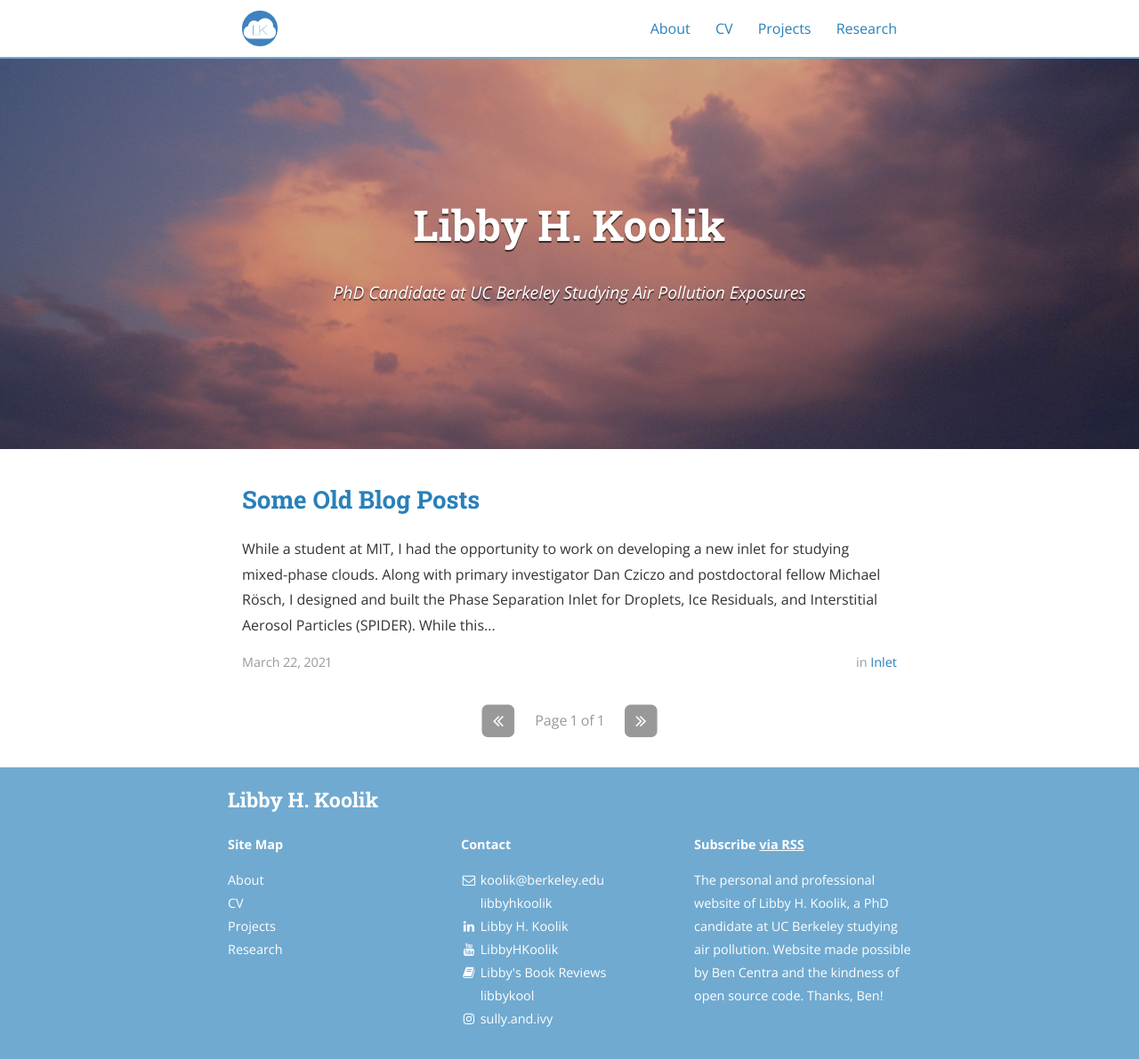
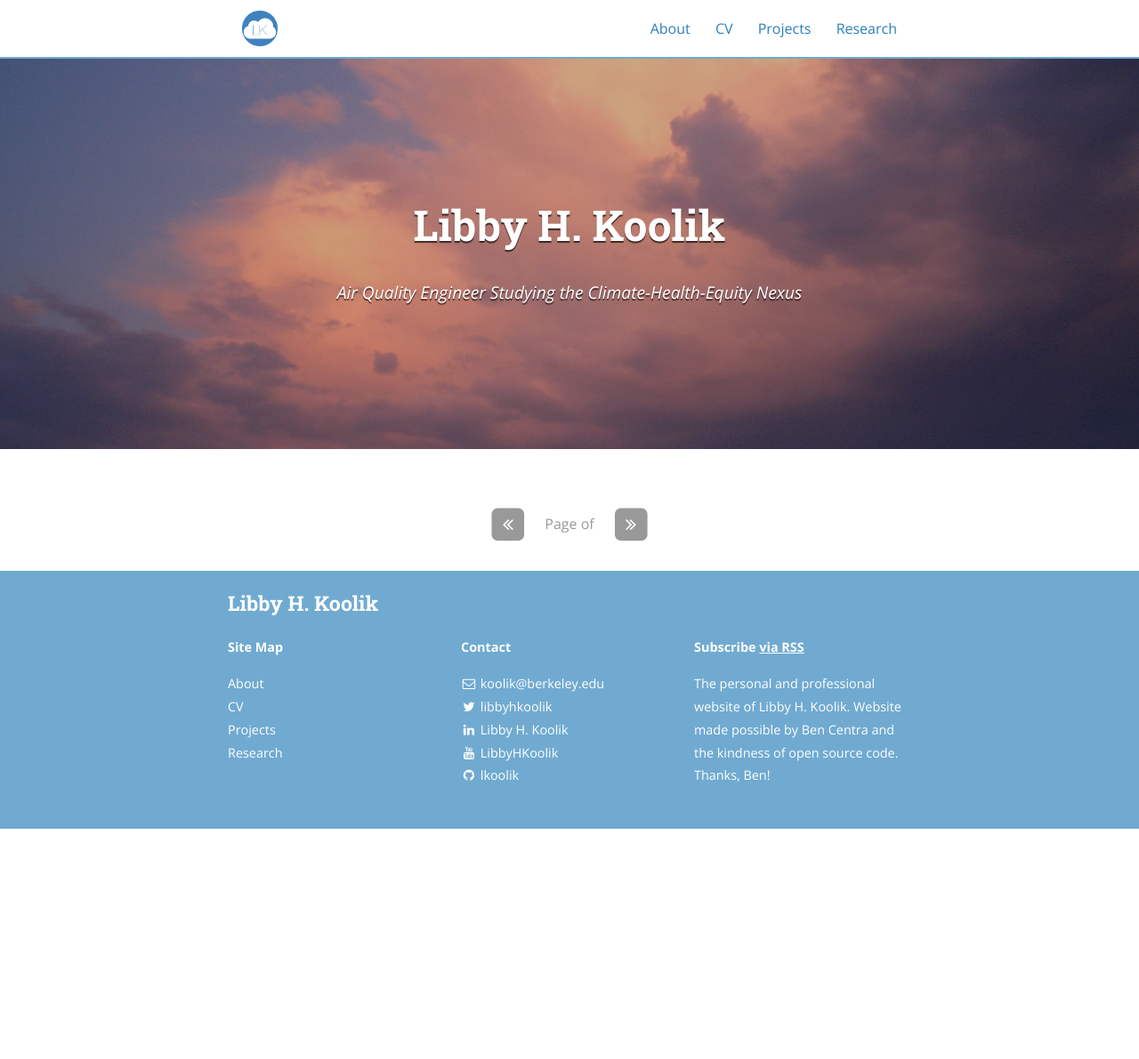
Before and after one commit to lkoolik/lkoolik.github.io, a Jekyll site: the page built from index.html, in a window 1280 px wide and 1191 px high. Shown: the whole window at 89% size. Built offline with Jekyll 4.4.1, drawn with Linux system fonts in a browser that asks for light colours; nearby versions of some CDN libraries; the list of posts is cut into pages by our own code.

Commit message:
Update _config.yml

```diff
--- a/_config.yml
+++ b/_config.yml
@@ -10,11 +10,11 @@ exclude:
 
 # Site settings
 title: Libby H. Koolik
-subtitle: "PhD Candidate at UC Berkeley Studying Air Pollution Exposures"
+subtitle: "Air Quality Engineer Studying the Climate-Health-Equity Nexus"
 email: koolik@berkeley.edu
 name: Libby H. Koolik
 description: >
-  The personal and professional website of Libby H. Koolik, a PhD candidate at UC Berkeley studying air pollution. Website made possible by Ben Centra and the kindness of open source code. Thanks, Ben!
+  The personal and professional website of Libby H. Koolik. Website made possible by Ben Centra and the kindness of open source code. Thanks, Ben!
 # Base URL of site (i.e. /blog). It should always start with a slash,
 # and never end with a slash. Set it to a blank value if hosting at the
 # root of your server.
@@ -31,7 +31,7 @@ highlightjs_theme: "monokai-sublime"
 # Pagination Settings
 # https://github.com/sverrirs/jekyll-paginate-v2/blob/master/README-GENERATOR.md#site-configuration
 pagination:
-  enabled: true
+  enabled: false
   per_page: 5
   permalink: "/page/:num/"
   sort_reverse: true
@@ -53,12 +53,12 @@ pagination:
 # ga_tracking_id: "UA-XXXX-1"
 
 # Category descriptions (for archive pages)
-descriptions:
-  - cat: inlet
-    desc: "Posts about the SPIDER work conducted at MIT."
+#descriptions:
+#  - cat: inlet
+#    desc: "Posts about the SPIDER work conducted at MIT."
 
-  - cat: berkeley
-    desc: ""
+#  - cat: berkeley
+#    desc: ""
 
 # Social icons and sharing options
 #
@@ -84,7 +84,7 @@ social:
 #    share: true
 
   - name: Bluesky
-    icon: bluesky
+    icon: twitter
     username: libbyhkoolik
     url: https://bsky.app/profile/libbyhkoolik.bsky.social
     desc: Follow me on Bluesky
@@ -104,27 +104,12 @@ social:
     desc: Check out my videos on Youtube
     share: true
 
-  - name: Goodreads
-    icon: book
-    username: "Libby's Book Reviews"
-    url: https://www.goodreads.com/libby_hk
-    desc: Book reviews via Goodreads
+  - name: Github
+    icon: github
+    username: lkoolik
+    url: https://github.com/lkoolik
+    desc: Open Source Code
     share: true
-
-  - name: Letterboxd
-    icon: movie
-    username: libbykool
-    url: https://letterboxd.com/libbykool/
-    desc: Movie reviews via Letterboxd
-    share: true
-
-  - name: Instagram
-    icon: instagram
-    username: "sully.and.ivy"
-    url: https://www.instagram.com/sully.and.ivy/
-    desc: Follow my cats on Instagram
-    share: true
-
 
 # Social sharing protocols
 # These are for automatically generating sharing metadata for FB and Twitter
```
